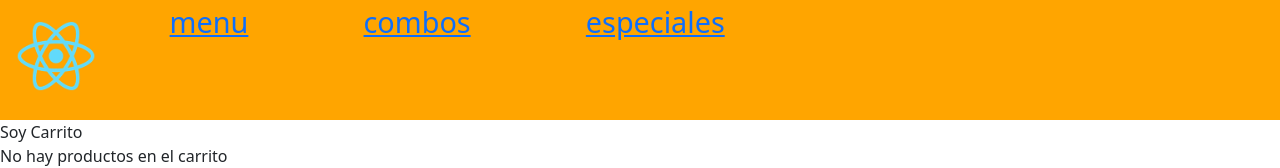
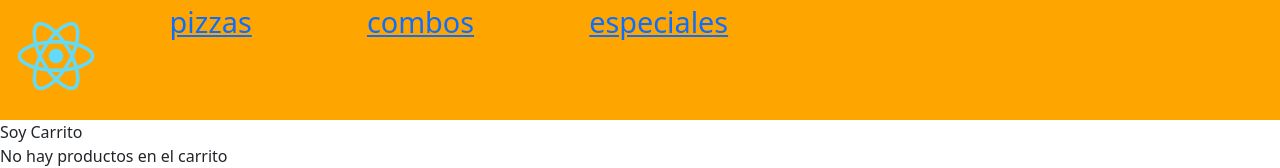
Before and after one commit to Agustin-Chagnier/pizzarap-chagnier, a React (Create React App) app: page /carrito in a window 1280 px wide. Shown: the top 168 px of the page. Built offline with nearby package versions, Linux system fonts and the light colour scheme.

Commit message:
firebase

```diff
--- a/package.json
+++ b/package.json
@@ -7,6 +7,7 @@
     "@testing-library/react": "^11.2.7",
     "@testing-library/user-event": "^12.8.3",
     "bootstrap": "^5.1.3",
+    "firebase": "^9.6.3",
     "react": "^17.0.2",
     "react-bootstrap": "^2.0.3",
     "react-dom": "^17.0.2",
--- a/src/App.js
+++ b/src/App.js
@@ -25,9 +25,9 @@ function App() {
     let [show, setShow] = useState(false)
 
     const links = [
-        { href: "/menu", name: "menu", id: 1 },
-        { href: "/categoria/combos", name: "combos", id: 2 },
-        { href: "/categoria/especiales", name: "especiales", id: 3 }
+        { href: "/pizzas", name: "pizzas", id: 1 },
+        { href: "/combos", name: "combos", id: 2 },
+        { href: "/especiales", name: "especiales", id: 3 }
     ]
 
 
@@ -40,9 +40,8 @@ function App() {
             <Routes>
 
                 <Route  path="/" element={<Home/>}/>
-                <Route  path="/menu" element={<ItemListContainer productos={productos} nombre={"USUARIO"} />}/>
+                <Route  path="/:categoria" element={<ItemListContainer productos={productos} nombre={"USUARIO"} />}/>
                 <Route  path="/carrito" element={<Carrito/>}/>
-                <Route  path="/categoria/:id" element={<ItemListContainer productos={productos} nombre={"USUARIO"} />}/>
                 <Route  path="/producto/:id" element={<ItemDetailContainer productos={productos}/>}/>
                 <Route path="*"/>
 
--- a/src/components/Carrito.js
+++ b/src/components/Carrito.js
@@ -21,6 +21,7 @@ const Carrito = () => {
                     })}
                     {precio_total}
                     <button onClick={limpiarCarrito}>LIMPIAR</button>
+                    <button>TERMINAR COMPRA</button>
                 </ul>
             ) : <p>No hay productos en el carrito<br/><Link to="/menu">Volver al menu</Link></p>}
         </div>
--- a/src/components/ItemDetailContainer.js
+++ b/src/components/ItemDetailContainer.js
@@ -2,31 +2,35 @@ import { useState, useEffect } from "react";
 import React from "react";
 import ItemDetail from "./ItemDetail";
 import { useParams } from "react-router-dom";
-import productos from "./jsons/productos.json";
+import { collection, doc, getDoc } from "firebase/firestore"
+import { db } from "./firebase"
+
 
 const ItemDetailContainer = () => {
+
   let { id } = useParams();
+
   let [seleccion, setSeleccion] = useState({});
 
-  const getItem = () => {
-    const promesa = new Promise((res, rej) => {
-      setTimeout(() => {
-        res(productos.find((prod) => prod.id === Number(id)));
-      }, 2000);
-    });
+  useEffect(() => {
 
-    promesa.then((prod) => {
-      setSeleccion(prod);
-    });
-  };
+    const productosCollection = collection(db, "productos")
+    const refDoc = doc(productosCollection, id)
+    getDoc(refDoc)
+        .then((resultado) => {
+            setSeleccion(resultado.data())
+        })
+        .catch((error) => {
+          console.log(error)
+        })
+}, [id])
 
-  useEffect(() => getItem(), [id]);
 
-  return (
+return (
     <div>
-      <ItemDetail producto={seleccion} />
+        <ItemDetail producto={seleccion} />
     </div>
-  );
-};
+)
+}
 
-export default ItemDetailContainer;
+export default ItemDetailContainer
--- a/src/components/ItemListContainer.js
+++ b/src/components/ItemListContainer.js
@@ -3,32 +3,59 @@ import React from "react";
 import "./ItemListContainer.css";
 import ItemList from './ItemList';
 import { useParams } from "react-router-dom"
+import { db } from "./firebase"
+import { getDocs, query, collection, where } from "firebase/firestore"
 
 
 
 
 
 
-const ItemListContainer = ({productos, nombre}) => {
-
-
-    let [lista, setLista] = useState([])
-
-    /* let {categoria} = useParams()  */
 
 
 
-        useEffect (()=>{
 
-        const promesa = new Promise((res,rej)=>{
-            setTimeout(()=>{
-                res(productos)
-              }, 2000);
-            });
-            promesa.then((prods) => {
-              setLista(prods);
-            });
-          }, []);
+const ItemListContainer = ({ nombre }) => {
+
+  let [lista, setLista] = useState([])
+  const { categoria } = useParams()
+
+
+
+  useEffect(() => {
+
+      const productosCollection = collection(db, "productos")
+
+
+
+      if (categoria) {
+
+          const consulta = query(productosCollection,where("categoria","==",categoria))
+          /* await */ getDocs(consulta)
+              .then(({ docs }) => {
+                  setLista(docs.map((doc) => ({ id: doc.id, ...doc.data() })))
+              })
+              .catch((error) => {
+                  console.log(error)
+              })
+
+      } else {
+
+          getDocs(productosCollection)
+              .then(({ docs }) => {
+                  setLista(docs.map((doc) => ({ id: doc.id, ...doc.data() })))
+              })
+              .catch((error) => {
+                  console.log(error)
+              })
+      }
+
+  }, [categoria])
+
+
+
+
+
 
 
 
--- /dev/null
+++ b/src/components/firebase.js
@@ -0,0 +1,15 @@
+import { initializeApp } from "firebase/app"
+import { getFirestore } from "firebase/firestore"
+
+const firebaseConfig = {
+    apiKey: "AIzaSyBQ16S3EsMMMuhCW9qYgZk93bwvPzoIUH4",
+    authDomain: "reactapp-proyecto-final.firebaseapp.com",
+    projectId: "reactapp-proyecto-final",
+    storageBucket: "reactapp-proyecto-final.appspot.com",
+    messagingSenderId: "195930928132",
+    appId: "1:195930928132:web:e2a8f77cf4e951cc20f151"
+  };
+
+  const app = initializeApp(firebaseConfig)
+
+  export const db = getFirestore(app)
```
Also changed, not shown: 1 other file (tests, documents, lock files or other folders).
